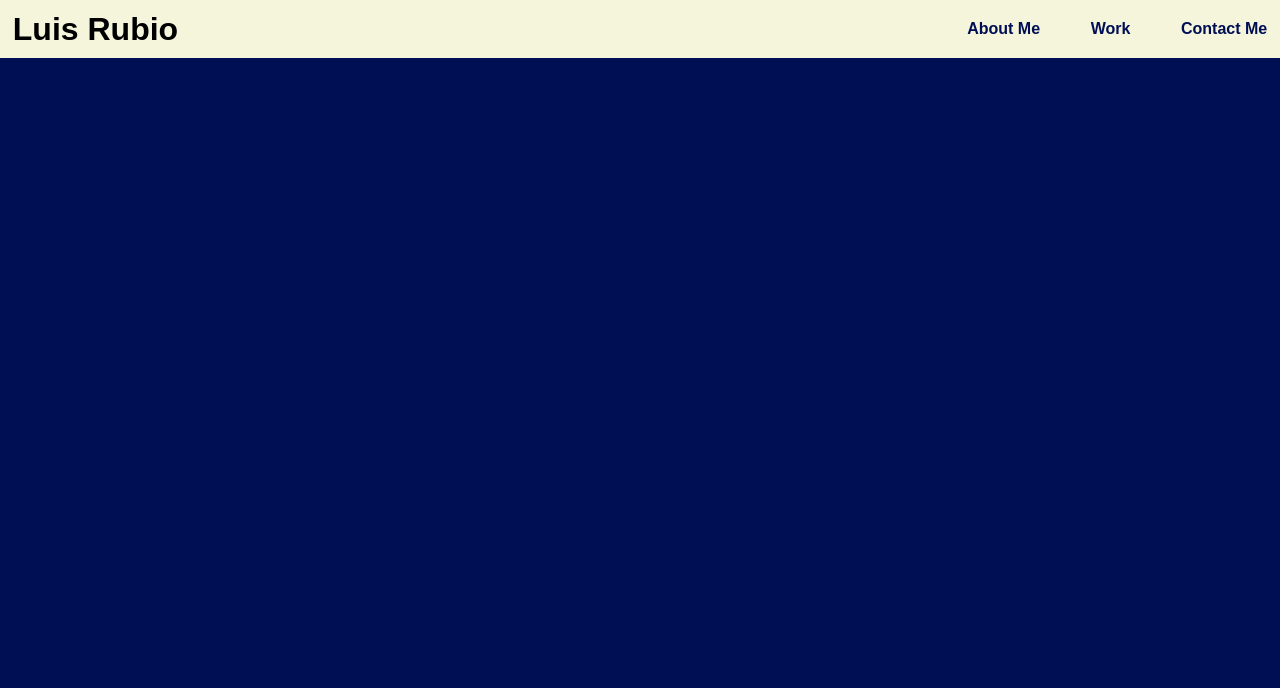
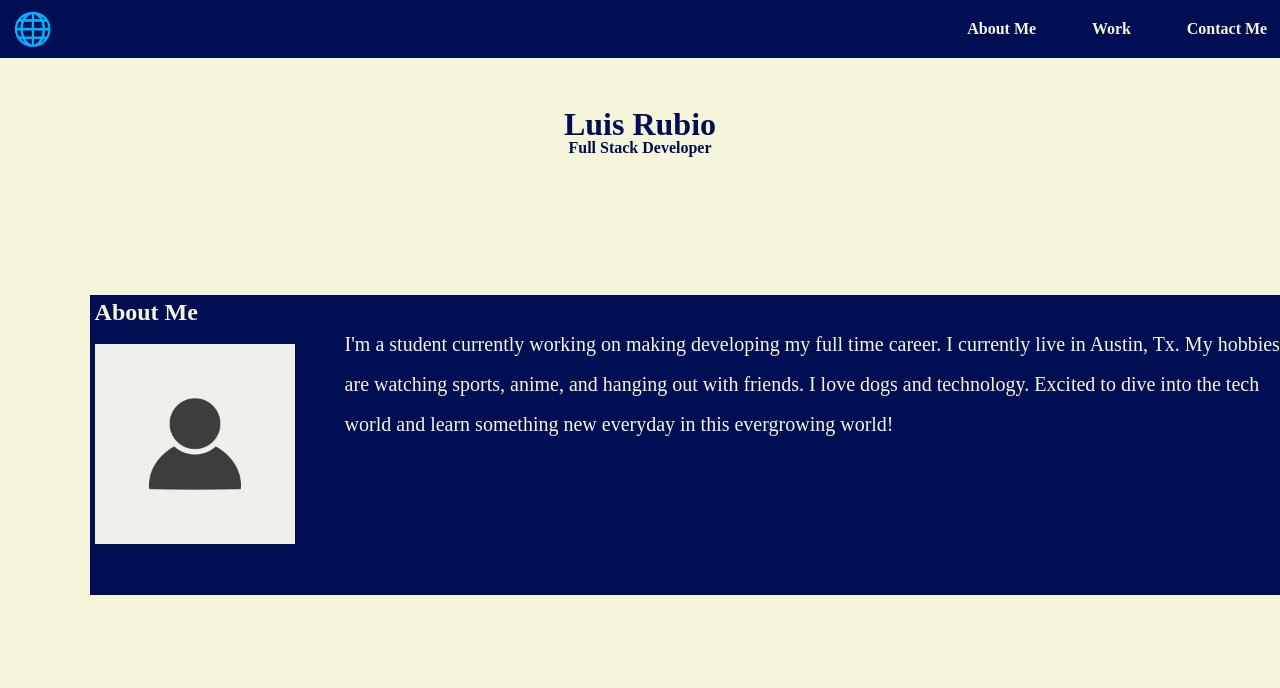
Before and after one commit to lrubio013/Personal-Portfolio, a plain HTML site: page index.html in a window 1280 px wide. Drawn offline with Linux system fonts and the light colour scheme.

Commit message:
Added the about me section to my portfolio

```diff
--- a/assets/css/style.css
+++ b/assets/css/style.css
@@ -1,12 +1,9 @@
+/* * {
+    box-sizing: border-box;
+} */
 :root {
     --navy: #000e54;
     --beige: #f5f5dc;
-}
-
-body {
-    display: flex;
-    flex-direction: column;
-    background-color: var(--navy);
 }
 
 header {
@@ -14,18 +11,67 @@ header {
     justify-content: space-between;
     align-items: center;
     padding: 1%;
-    background-color: var(--beige);
+    background-color: var(--navy);
+    color: var(--beige);
+    font-family: serif;
 }
 
+body {
+    display: flex;
+    flex-direction: column;
+    background-color: var(--beige);
+    font-family: serif;
+    color: var(--navy);
+}
+
+.content{
+    /* width:75% */
+}
+nav ul{
+    display: flex;
+    justify-content: space-between;
+    min-width: 300px;
+    color:var(--beige);
+    font-weight: bold;
+}
+
+.titles{
+    color: var(--navy);
+    text-align: center;
+    padding: 50px;
+}
+
+
+.intro{
+    padding: 5px;
+    color: var(--beige);
+    margin: 7%;
+    height: 300px;
+    width: 1200px;
+    background-color: var(--navy);
+}
+
+.intro img{
+    height: auto;
+    width: auto;
+    display: block;
+    margin-bottom: 20px;
+    float: left;
+    margin-top: 20px;
+    margin-right: 50px;
+    max-width: 200px;
+    max-height: 250px;
+}
 
 h1 {
     font-size: 200%;
 }
 
-nav ul{
-    display: flex;
-    justify-content: space-between;
-    min-width: 300px;
-    color:#000e54;
-    font-weight: bold;
+h2 {
+    font-size: 150%;
 }
+
+p {
+    font-size: 20px;
+    line-height: 2;
+}
--- a/index.html
+++ b/index.html
@@ -1,5 +1,6 @@
 <!DOCTYPE html>
 <html lang="en">
+
 <head>
     <meta charset="UTF-8">
     <meta name="viewport" content="width=device-width, initial-scale=1.0">
@@ -7,21 +8,37 @@
     <link rel="stylesheet" href="./assets/css/reset.css" />
     <link rel="stylesheet" href="./assets/css/style.css" />
 </head>
+
 <body>
     <header>
-        <h1>Luis Rubio</h1>
+        <h1>🌐</h1>
         <nav>
             <ul>
                 <li>About Me</li>
                 <li>Work</li>
                 <li>Contact Me</li>
-
             </ul>
-
-
-
         </nav>
     </header>
+    <main>
+        <section class="content">
+            <section class="titles">
+                <h1>Luis Rubio</h1>
+                <h3>Full Stack Developer</h3>
+                </article>
+            </section>
+            <div class="intro">
+                <h2>About Me</h2>
+                    <img src="./assets/images/placeholder.jpg">
+                    <p>I'm a student currently working on making developing
+                    my full time career. I currently live in Austin, Tx. My hobbies are watching sports, anime, and
+                    hanging out with friends.
+                    I love dogs and technology. Excited to dive into the tech world and learn something new everyday in
+                    this evergrowing world!</p>
+            </div>
+        </section>
+
+    </main>
 
 
 
@@ -33,4 +50,5 @@
 
 
 </body>
+
 </html>
```
Also changed, not shown: assets/images/placeholder.jpg (added).
